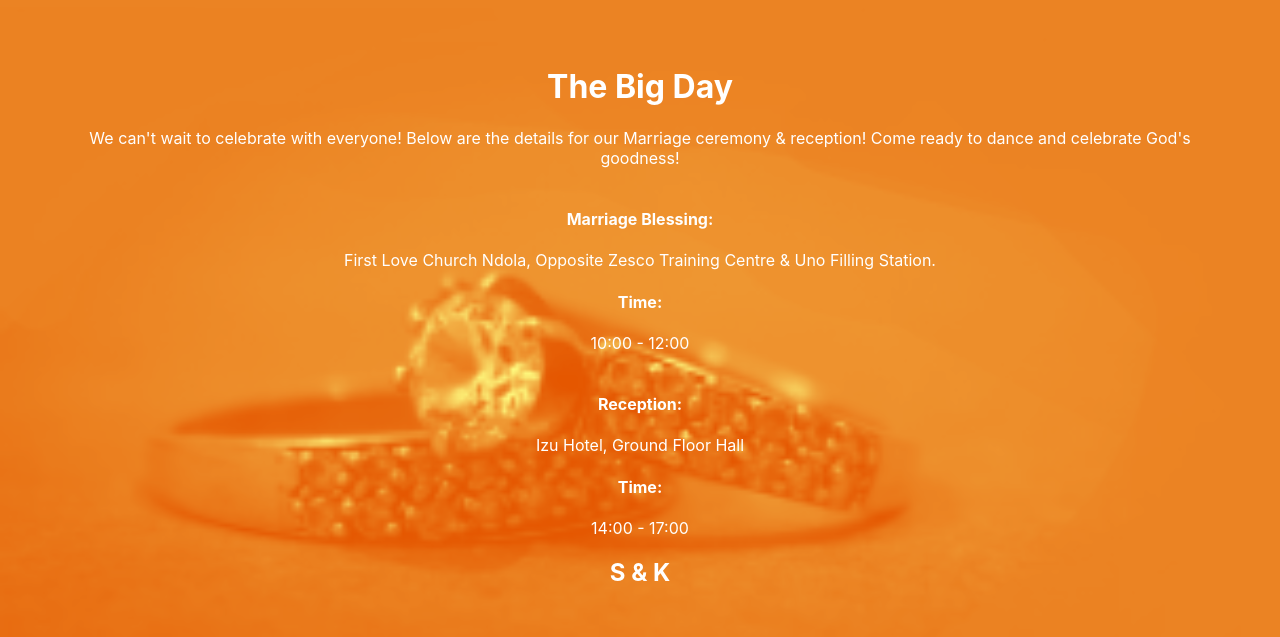
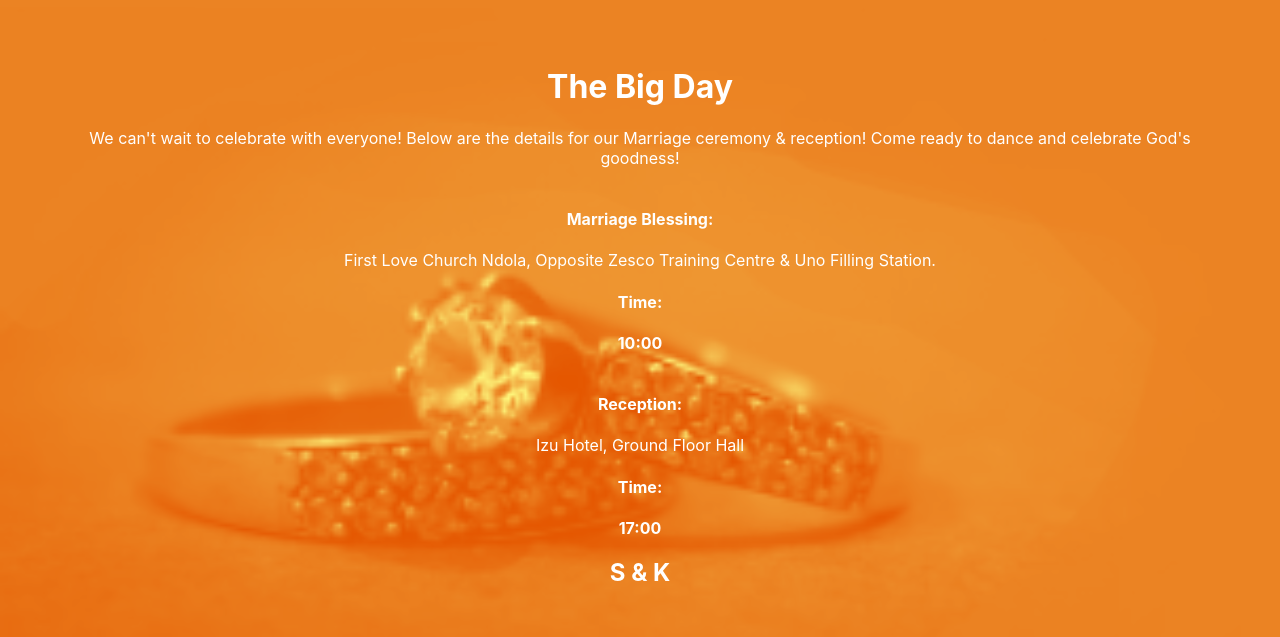
Before and after one commit to sunga12/thawetheswedding24, a React (Create React App) app: page / in a window 1280 px wide. Shown: the part 1280-1917 px from the top of the page. Built offline with nearby package versions, Linux system fonts and the light colour scheme.

Commit message:
Add animation and bold text

```diff
--- a/src/components/BigDay.js
+++ b/src/components/BigDay.js
@@ -1,10 +1,24 @@
 import React from 'react'
+import { motion } from 'framer-motion';
+
+const dayVariants = {
+  hidden: {
+    opacity: 0
+  },
+  visible: {
+    opacity: 1,
+    transition: {
+      staggerChildren: 1.5,
+      duration: 1.5,
+    },
+  },
+};
 
 const BigDay = () => {
   return (
     <div id="bigday">
-      <h1>The Big Day</h1>
-      <p>
+      <motion.h1 variants={dayVariants} initial="hidden" whileInView="visible" viewport={{ once: true }}>The Big Day</motion.h1>
+      <motion.p variants={dayVariants} initial="hidden" whileInView="visible" viewport={{ once: true }}>
         We can't wait to celebrate with everyone! Below are the details for our Marriage ceremony & reception! Come ready to dance and celebrate God's goodness!
         <br />
         <br />
@@ -12,17 +26,17 @@ const BigDay = () => {
         First Love Church Ndola, Opposite Zesco Training Centre & Uno Filling Station.
         <br />
         <h4>Time:</h4>
-        10:00 - 12:00
+        <span className="bold-text">10:00</span>
         <br />
         <br />
         <h4>Reception:</h4>
         Izu Hotel, Ground Floor Hall
         <br />
         <h4>Time:</h4>
-        14:00 - 17:00
+        <span className="bold-text">17:00</span>
         <h2>S & K</h2>
 
-      </p>
+      </motion.p>
     </div>
   )
 }
```
